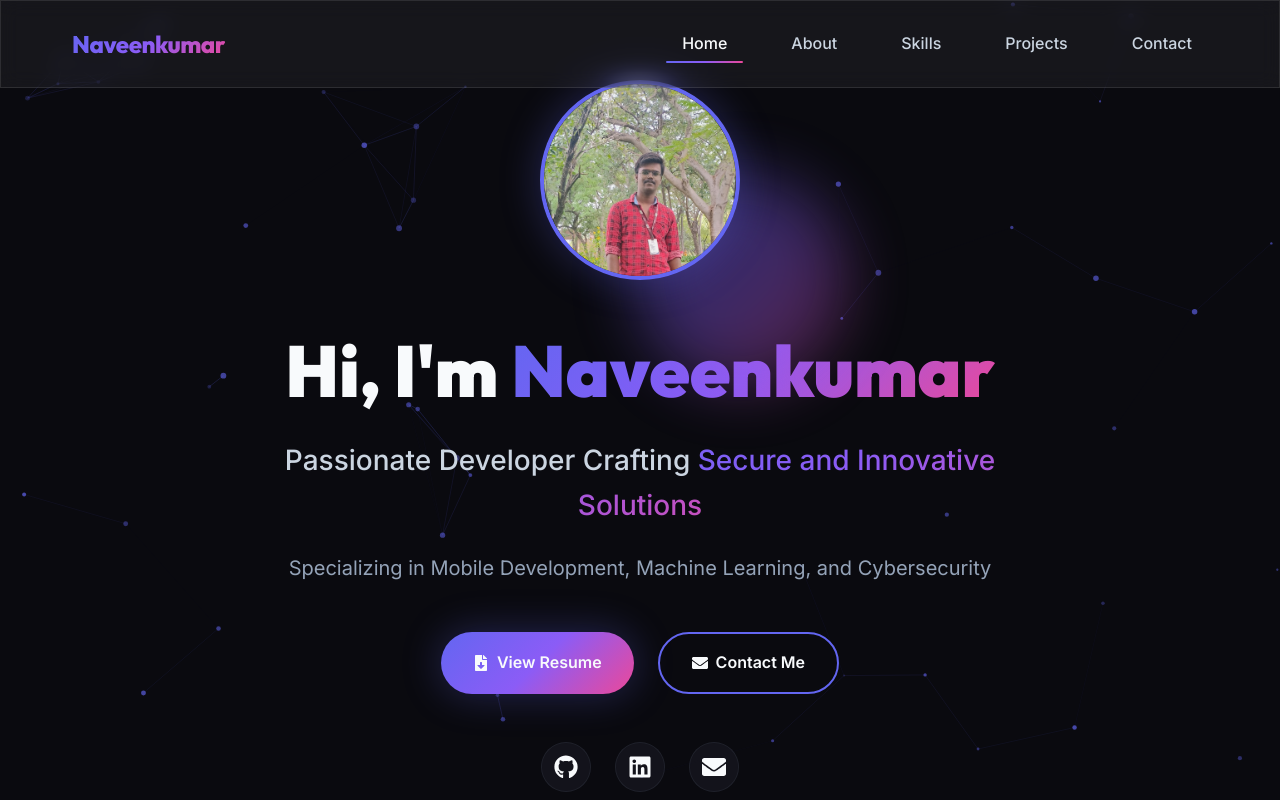
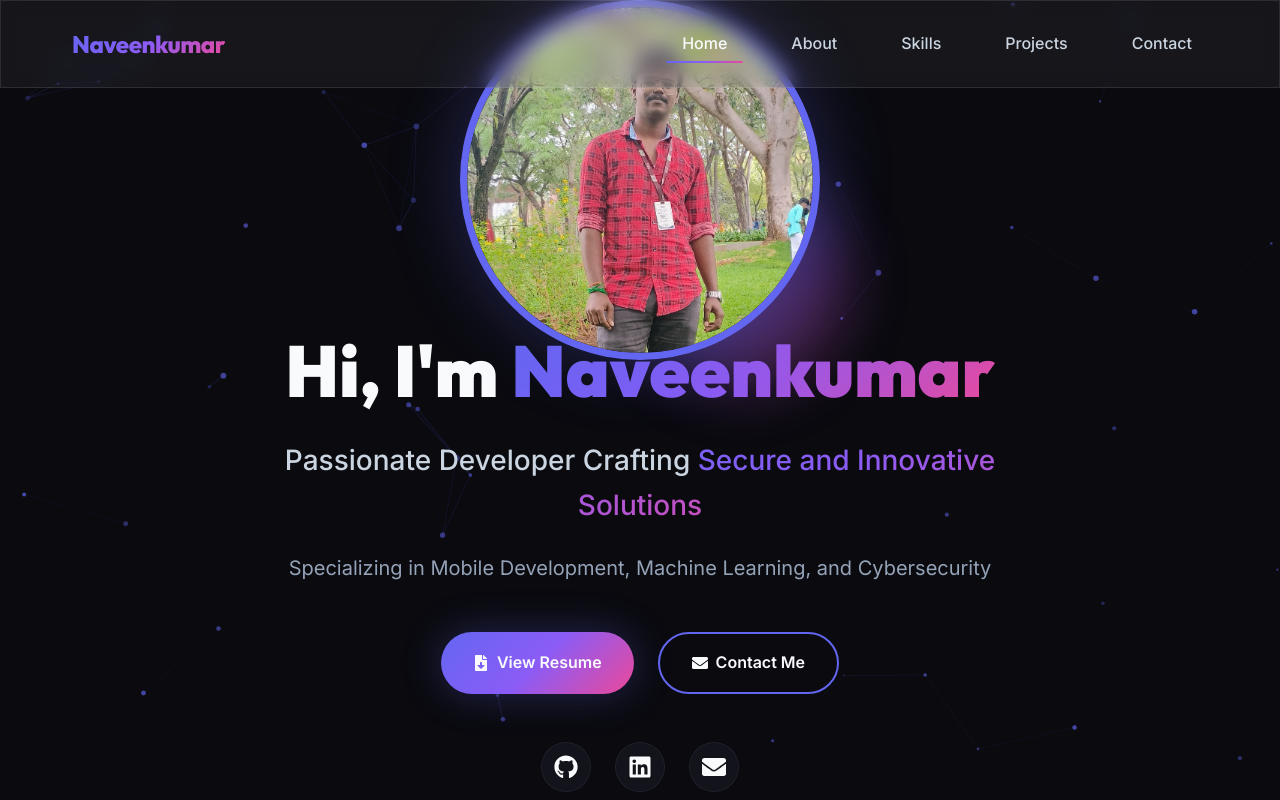
Before and after one commit to Naveenkumar-Dev-21/Portfolio, a React (Vite) app: page / in a window 1280 px wide. Shown: the top 800 px of the page. Built offline with nearby package versions, Linux system fonts and the light colour scheme.

Commit message:
Zoom in on profile image to show face more clearly

```diff
--- a/src/components/Hero.css
+++ b/src/components/Hero.css
@@ -40,7 +40,8 @@
     height: 100%;
     border-radius: 50%;
     object-fit: cover;
-    object-position: center top;
+    object-position: center 20%;
+    transform: scale(1.8);
     border: 4px solid var(--accent-primary);
     box-shadow: var(--shadow-glow);
     z-index: 1;
```
